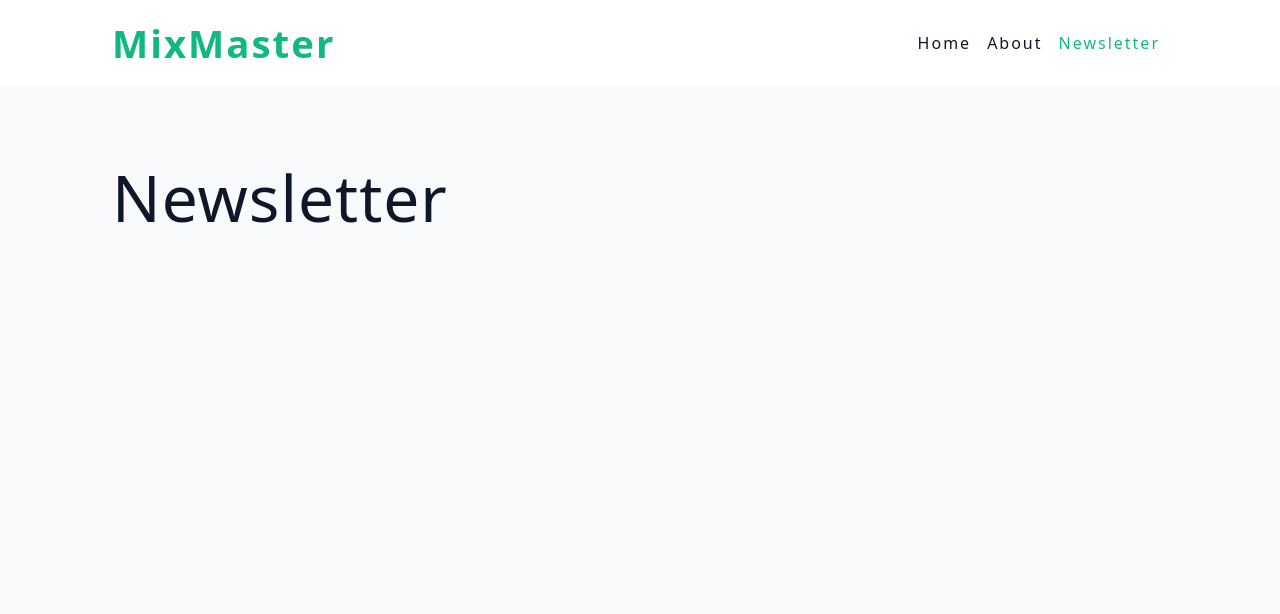
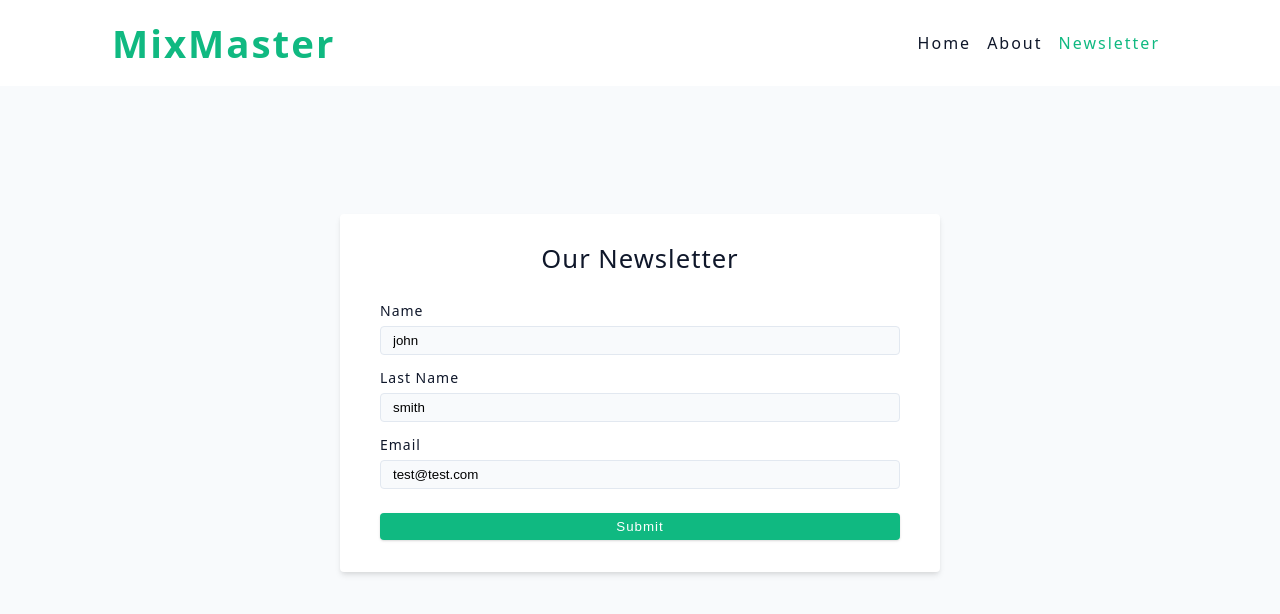
Before and after one commit to tiagomorgado/cocktail-mixmaster, a React (Vite) app: page /newsletter in a window 1280 px wide. Shown: the top 614 px of the page. Built offline with nearby package versions, Linux system fonts and the light colour scheme.

Commit message:
setup newsletter form

```diff
--- a/src/pages/Newsletter.jsx
+++ b/src/pages/Newsletter.jsx
@@ -1,6 +1,34 @@
 const Newsletter = () => {
   return (
-    <h1>Newsletter</h1>
+    <form action="" className='form'>
+      <h4 style={{textAlign: 'center', marginBottom:'2rem'}}>
+        Our Newsletter
+      </h4>
+      <div className="form-row">
+        <label htmlFor="name" className='form-label'>
+          name
+        </label>
+        <input type="text" className='form-input' name='name' id='name' defaultValue='john'/>
+      </div>
+
+      <div className="form-row">
+        <label htmlFor="lastName" className='form-label'>
+          last Name
+        </label>
+        <input type="text" className='form-input' name='lastName' id='lastName' defaultValue='smith'/>
+      </div>
+
+      <div className="form-row">
+        <label htmlFor="email" className='form-label'>
+          email
+        </label>
+        <input type="text" className='form-input' name='email' id='email' defaultValue='test@test.com'/>
+      </div>
+
+      <button type='submit' className='btn btn-block' style={{marginTop:'0.5rem'}}>
+        submit
+      </button>
+    </form>
   )
 }
 export default Newsletter
```
